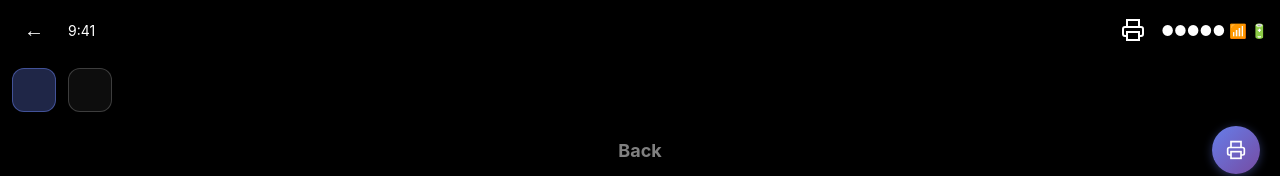
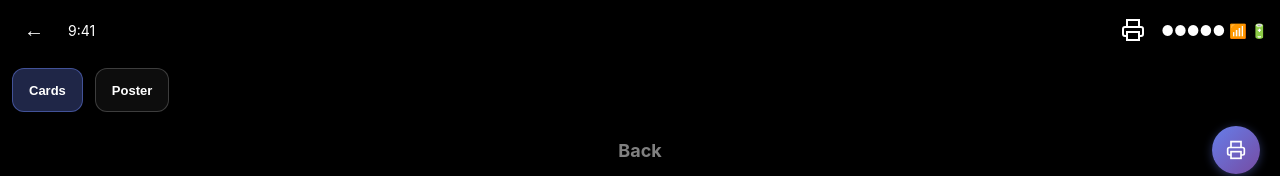
Before and after one commit to dashqrcodes/DASH, a Next.js app: page /memorial-card-back in a window 1280 px wide. Shown: the top 176 px of the page. Built offline with nearby package versions, Linux system fonts and the light colour scheme.

Commit message:
Fix TypeScript error: Add missing translation keys

```diff
--- a/src/pages/memorial-card-back.tsx
+++ b/src/pages/memorial-card-back.tsx
@@ -40,12 +40,16 @@ const MemorialCardBackPage: React.FC = () => {
             foreverInOurHearts: 'Forever in Our Hearts',
             sunrise: 'Sunrise',
             sunset: 'Sunset',
+            card: 'Cards',
+            poster: 'Poster',
         },
         es: {
             back: 'Atrás',
             foreverInOurHearts: 'Por Siempre en Nuestros Corazones',
             sunrise: 'Amanecer',
             sunset: 'Atardecer',
+            card: 'Tarjetas',
+            poster: 'Póster',
         },
     };
 
```
